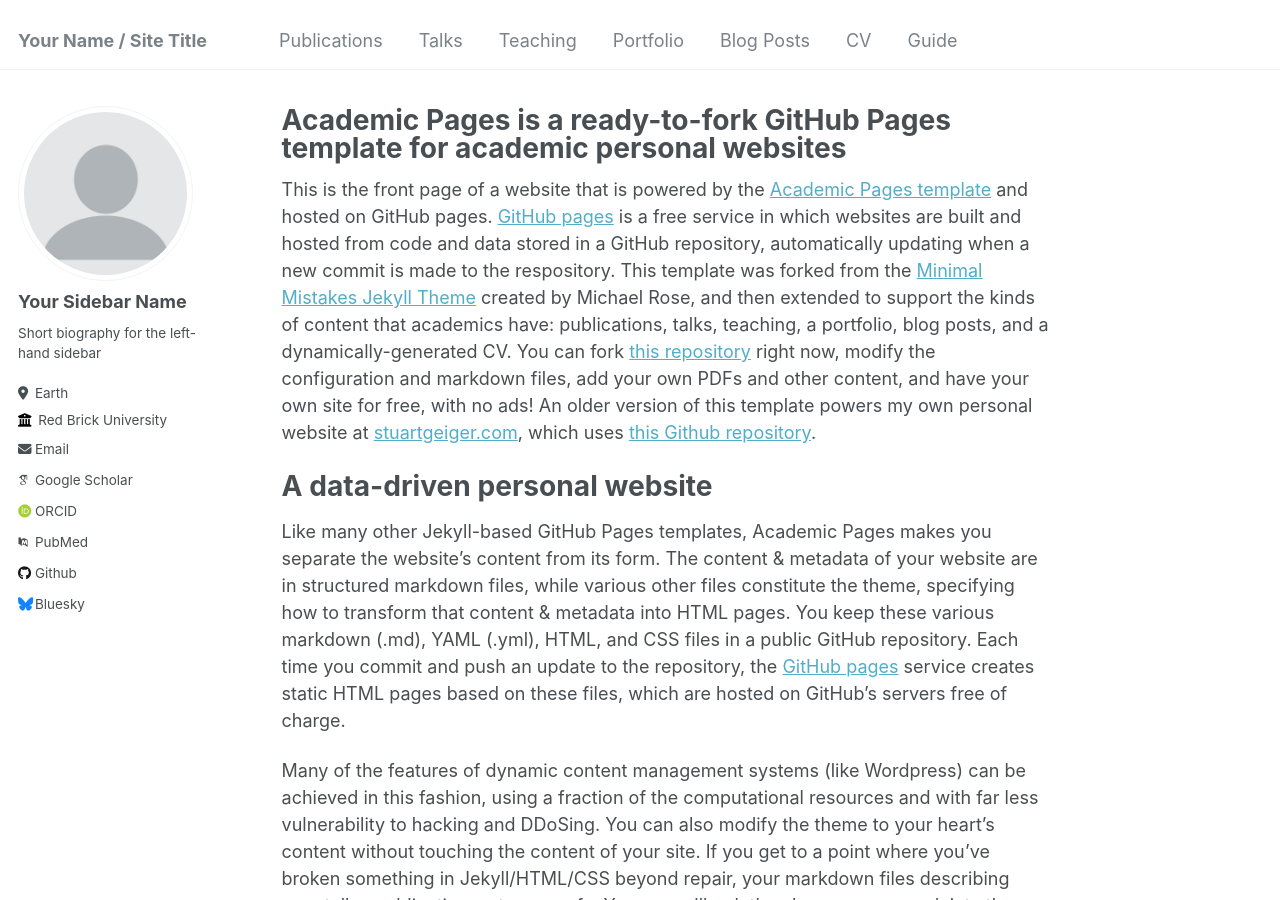
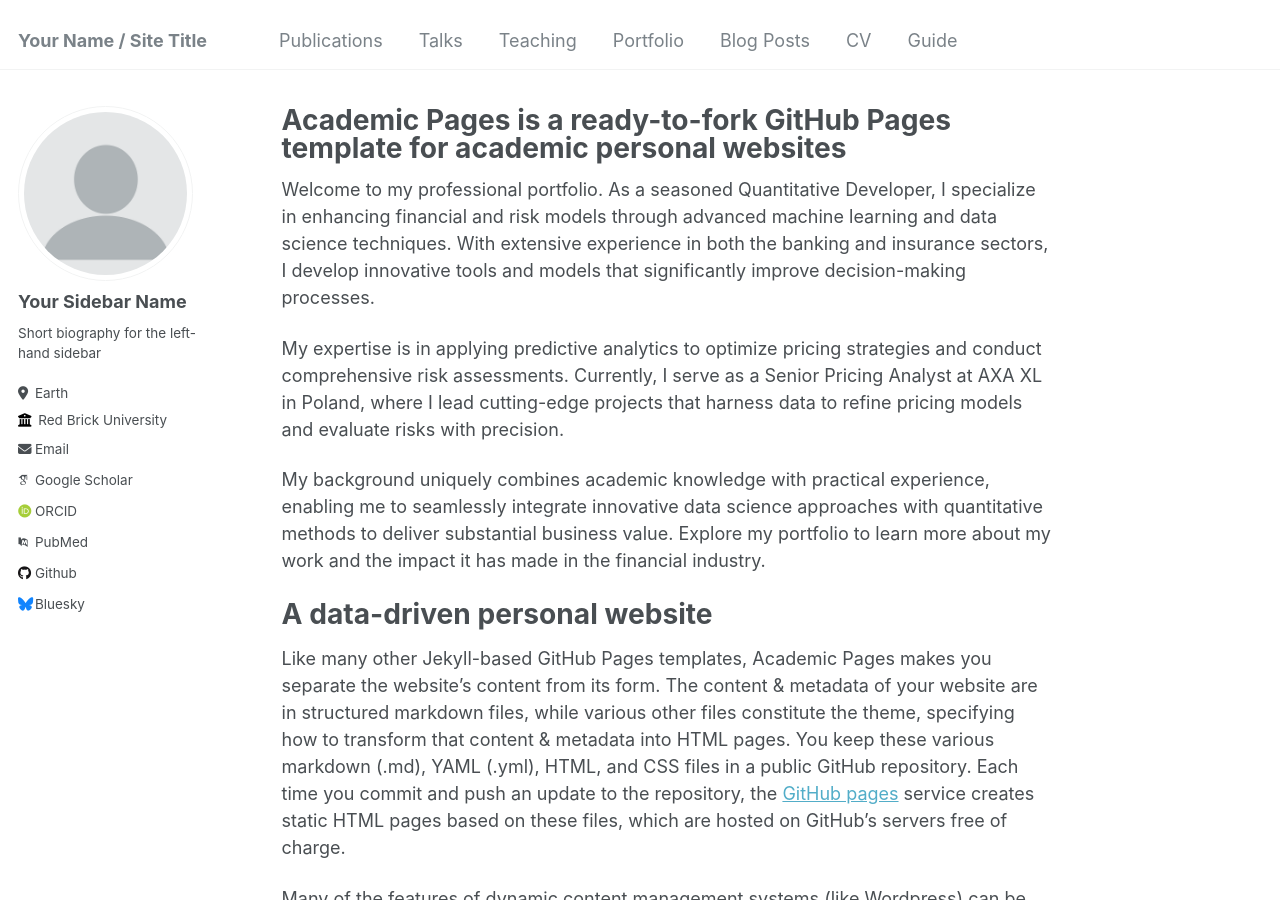
Before and after one commit to loremarchi/loremarchi.github.io, a Jekyll site: the page built from _pages/about.md, in a window 1280 px wide and 900 px high. Built offline with Jekyll 4.4.1, drawn with Linux system fonts in a browser that asks for light colours; some web fonts are replaced.

Commit message:
Update about.md

```diff
--- a/_pages/about.md
+++ b/_pages/about.md
@@ -7,7 +7,11 @@ redirect_from:
   - /about.html
 ---
 
-This is the front page of a website that is powered by the [Academic Pages template](https://github.com/academicpages/academicpages.github.io) and hosted on GitHub pages. [GitHub pages](https://pages.github.com) is a free service in which websites are built and hosted from code and data stored in a GitHub repository, automatically updating when a new commit is made to the respository. This template was forked from the [Minimal Mistakes Jekyll Theme](https://mmistakes.github.io/minimal-mistakes/) created by Michael Rose, and then extended to support the kinds of content that academics have: publications, talks, teaching, a portfolio, blog posts, and a dynamically-generated CV. You can fork [this repository](https://github.com/academicpages/academicpages.github.io) right now, modify the configuration and markdown files, add your own PDFs and other content, and have your own site for free, with no ads! An older version of this template powers my own personal website at [stuartgeiger.com](http://stuartgeiger.com), which uses [this Github repository](https://github.com/staeiou/staeiou.github.io).
+Welcome to my professional portfolio. As a seasoned Quantitative Developer, I specialize in enhancing financial and risk models through advanced machine learning and data science techniques. With extensive experience in both the banking and insurance sectors, I develop innovative tools and models that significantly improve decision-making processes.
+
+My expertise is in applying predictive analytics to optimize pricing strategies and conduct comprehensive risk assessments. Currently, I serve as a Senior Pricing Analyst at AXA XL in Poland, where I lead cutting-edge projects that harness data to refine pricing models and evaluate risks with precision.
+
+My background uniquely combines academic knowledge with practical experience, enabling me to seamlessly integrate innovative data science approaches with quantitative methods to deliver substantial business value. Explore my portfolio to learn more about my work and the impact it has made in the financial industry.
 
 A data-driven personal website
 ======
```
